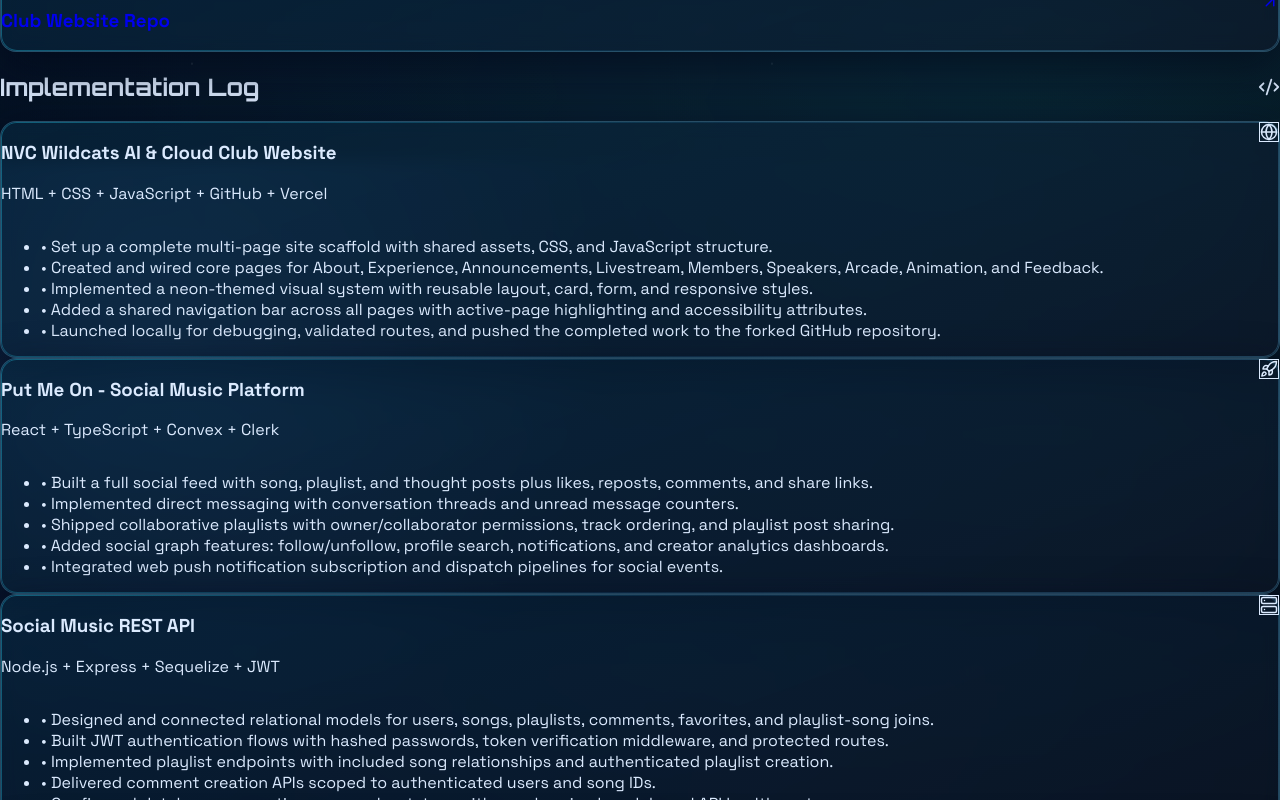
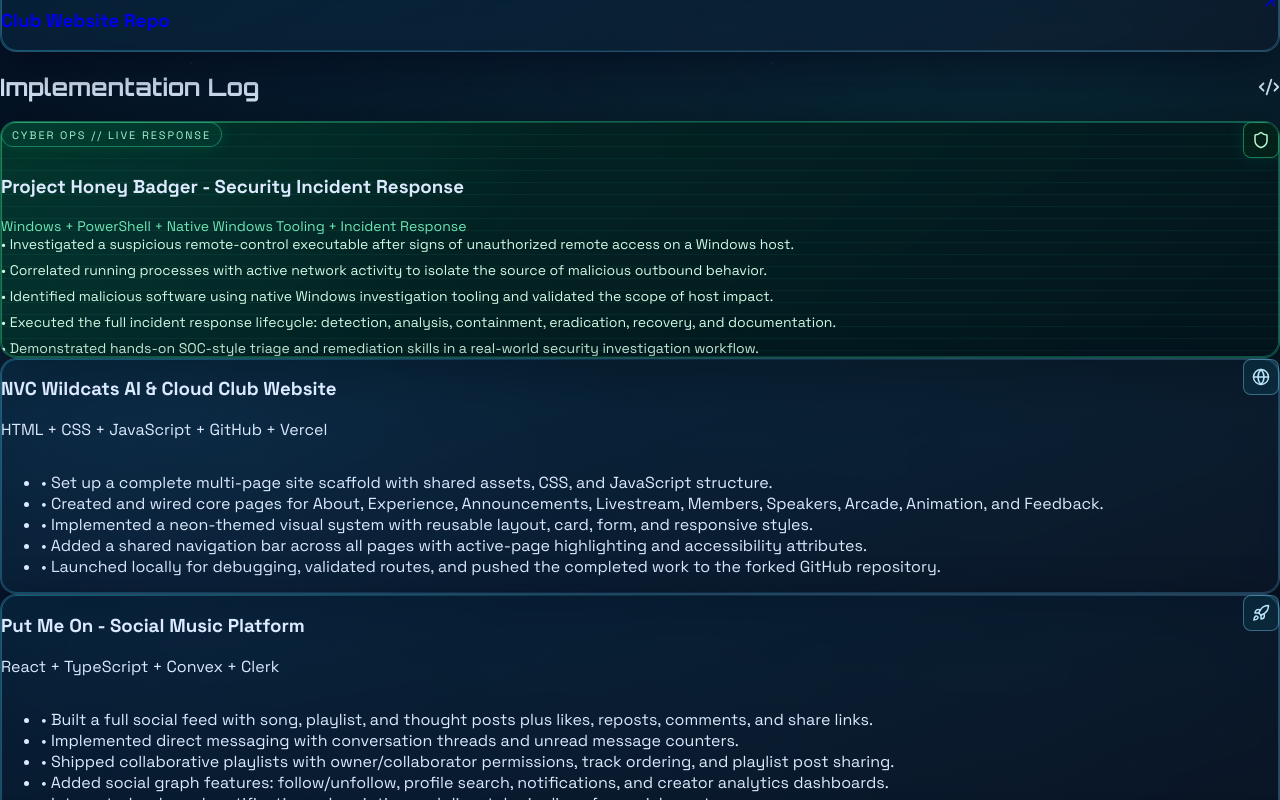
Before and after one commit to profitboysub0-max/randall-portfolio, a React (Vite) app: page / in a window 1280 px wide. Shown: the part 640-1440 px from the top of the page. Built offline with nearby package versions, Linux system fonts and the light colour scheme.

Commit message:
Add Honey Badger portfolio project

```diff
--- a/src/App.jsx
+++ b/src/App.jsx
@@ -22,6 +22,20 @@ import {
 import project1 from "./assets/project1.png.jpg";
 
 const projectAccomplishments = [
+  {
+    project: "Project Honey Badger - Security Incident Response",
+    stack: "Windows + PowerShell + Native Windows Tooling + Incident Response",
+    icon: Shield,
+    variant: "cyber",
+    tag: "CYBER OPS // LIVE RESPONSE",
+    accomplishments: [
+      "Investigated a suspicious remote-control executable after signs of unauthorized remote access on a Windows host.",
+      "Correlated running processes with active network activity to isolate the source of malicious outbound behavior.",
+      "Identified malicious software using native Windows investigation tooling and validated the scope of host impact.",
+      "Executed the full incident response lifecycle: detection, analysis, containment, eradication, recovery, and documentation.",
+      "Demonstrated hands-on SOC-style triage and remediation skills in a real-world security investigation workflow."
+    ]
+  },
   {
     project: "NVC Wildcats AI & Cloud Club Website",
     stack: "HTML + CSS + JavaScript + GitHub + Vercel",
@@ -100,6 +114,11 @@ const missionTimeline = [
     phase: "Phase 06",
     title: "Club Website Delivery",
     detail: "Built and published the Wildcats AI & Cloud Club web experience with cross-page architecture and polished UI."
+  },
+  {
+    phase: "Phase 07",
+    title: "Honey Badger Incident Response",
+    detail: "Completed a real-world Windows security investigation involving remote access detection, malware identification, and full remediation."
   }
 ];
 
@@ -116,7 +135,7 @@ const skillDeck = [
   },
   {
     title: "Security & Systems",
-    points: ["JWT auth", "Linux CLI", "Firewall hardening", "PowerShell scripting"],
+    points: ["Incident response", "Windows host triage", "Firewall hardening", "PowerShell scripting"],
     icon: Shield
   }
 ];
@@ -209,12 +228,12 @@ function App() {
                 <span className="text-cyan-300"> Chapman-Bey</span>
               </h1>
               <p className="max-w-xl text-sm text-slate-300 md:text-lg">
-                Full-Stack Developer focused on secure systems, modern React applications, and deployment-ready
-                engineering workflows.
+                Full-Stack Developer focused on secure systems, hands-on incident response, modern React
+                applications, and deployment-ready engineering workflows.
               </p>
               <div className="status-cluster">
                 <span className="status-chip">
-                  <Sparkles size={14} /> Fresh Build: Wildcats Club Website
+                  <Sparkles size={14} /> Fresh Project: Honey Badger IR
                 </span>
                 <span className="status-chip">
                   <CalendarClock size={14} /> Updated March 2026
@@ -241,11 +260,11 @@ function App() {
               <div className="metrics-grid">
                 <div className="metric-cell">
                   <p className="metric-cell__label">Projects Shipped</p>
-                  <p className="metric-cell__value">4+</p>
+                  <p className="metric-cell__value">5+</p>
                 </div>
                 <div className="metric-cell">
                   <p className="metric-cell__label">Current Focus</p>
-                  <p className="metric-cell__value">Cloud + AI</p>
+                  <p className="metric-cell__value">Security + Cloud</p>
                 </div>
                 <div className="metric-cell">
                   <p className="metric-cell__label">Status</p>
@@ -310,18 +329,28 @@ function App() {
           <div className="grid gap-4 md:grid-cols-1">
             {projectAccomplishments.map((project) => {
               const Icon = project.icon;
+              const isCyber = project.variant === "cyber";
+
               return (
-              <article key={project.project} className="hud-card p-5 md:p-6">
+                <article
+                  key={project.project}
+                  className={isCyber ? "hud-card hud-card--cyber p-5 md:p-6" : "hud-card p-5 md:p-6"}
+                >
                   <div className="mb-4 flex items-start justify-between gap-4">
                     <div>
+                      {project.tag && (
+                        <p className={isCyber ? "project-tag project-tag--cyber" : "project-tag"}>{project.tag}</p>
+                      )}
                       <h3 className="text-lg font-semibold text-white">{project.project}</h3>
-                    <p className="text-sm text-cyan-200">{project.stack}</p>
+                      <p className={isCyber ? "project-stack project-stack--cyber" : "text-sm text-cyan-200"}>
+                        {project.stack}
+                      </p>
                     </div>
-                  <span className="inline-flex rounded-md border border-cyan-300/40 bg-cyan-400/10 p-2 text-cyan-200">
+                    <span className={isCyber ? "project-icon project-icon--cyber" : "project-icon"}>
                       <Icon size={18} />
                     </span>
                   </div>
-                <ul className="space-y-2 text-sm text-slate-300">
+                  <ul className={isCyber ? "project-copy project-copy--cyber" : "space-y-2 text-sm text-slate-300"}>
                     {project.accomplishments.map((item) => (
                       <li key={item}>• {item}</li>
                     ))}
--- a/src/index.css
+++ b/src/index.css
@@ -108,6 +108,103 @@ body {
   transform: translateY(-4px);
   border-color: rgba(103, 232, 249, 0.45);
   box-shadow: 0 0 32px rgba(34, 211, 238, 0.2), 0 20px 40px rgba(2, 6, 23, 0.7);
+}
+
+.hud-card--cyber {
+  overflow: hidden;
+  border-color: rgba(52, 211, 153, 0.38);
+  background: linear-gradient(145deg, rgba(2, 44, 34, 0.82), rgba(3, 20, 28, 0.92));
+  box-shadow: 0 0 0 1px rgba(16, 185, 129, 0.16) inset, 0 18px 48px rgba(1, 8, 10, 0.72);
+}
+
+.hud-card--cyber::before {
+  content: "";
+  position: absolute;
+  inset: 0;
+  background: linear-gradient(135deg, rgba(16, 185, 129, 0.1), transparent 42%),
+    repeating-linear-gradient(
+      180deg,
+      rgba(52, 211, 153, 0.08) 0,
+      rgba(52, 211, 153, 0.08) 1px,
+      transparent 1px,
+      transparent 12px
+    );
+  opacity: 0.9;
+  pointer-events: none;
+}
+
+.hud-card--cyber::after {
+  background: linear-gradient(120deg, rgba(74, 222, 128, 0.4), transparent, rgba(45, 212, 191, 0.28)) border-box;
+}
+
+.hud-card--cyber:hover {
+  border-color: rgba(110, 231, 183, 0.7);
+  box-shadow: 0 0 30px rgba(16, 185, 129, 0.24), 0 22px 44px rgba(1, 8, 10, 0.78);
+}
+
+.hud-card--cyber > * {
+  position: relative;
+  z-index: 1;
+}
+
+.project-tag {
+  display: inline-flex;
+  align-items: center;
+  margin: 0 0 0.55rem;
+  padding: 0.28rem 0.62rem;
+  border-radius: 999px;
+  border: 1px solid rgba(125, 211, 252, 0.32);
+  background: rgba(8, 47, 73, 0.38);
+  font-size: 0.68rem;
+  letter-spacing: 0.18em;
+  text-transform: uppercase;
+  color: rgba(186, 230, 253, 0.86);
+}
+
+.project-tag--cyber {
+  border-color: rgba(52, 211, 153, 0.45);
+  background: rgba(6, 78, 59, 0.32);
+  color: #a7f3d0;
+  box-shadow: 0 0 16px rgba(16, 185, 129, 0.16);
+}
+
+.project-icon {
+  display: inline-flex;
+  border-radius: 0.5rem;
+  border: 1px solid rgba(125, 211, 252, 0.4);
+  background: rgba(34, 211, 238, 0.08);
+  padding: 0.5rem;
+  color: #bae6fd;
+}
+
+.project-icon--cyber {
+  border-color: rgba(52, 211, 153, 0.5);
+  background: rgba(5, 46, 22, 0.45);
+  color: #bbf7d0;
+  box-shadow: 0 0 20px rgba(16, 185, 129, 0.14);
+}
+
+.project-stack {
+  margin: 0;
+  font-size: 0.875rem;
+}
+
+.project-stack--cyber {
+  color: #6ee7b7;
+}
+
+.project-copy {
+  margin: 0;
+  padding: 0;
+  list-style: none;
+  display: grid;
+  gap: 0.5rem;
+  font-size: 0.875rem;
+}
+
+.project-copy--cyber {
+  color: #d1fae5;
+  text-shadow: 0 0 14px rgba(16, 185, 129, 0.08);
 }
 
 .action-pill {
```
Lines whose indentation alone changed are shown as unchanged.
